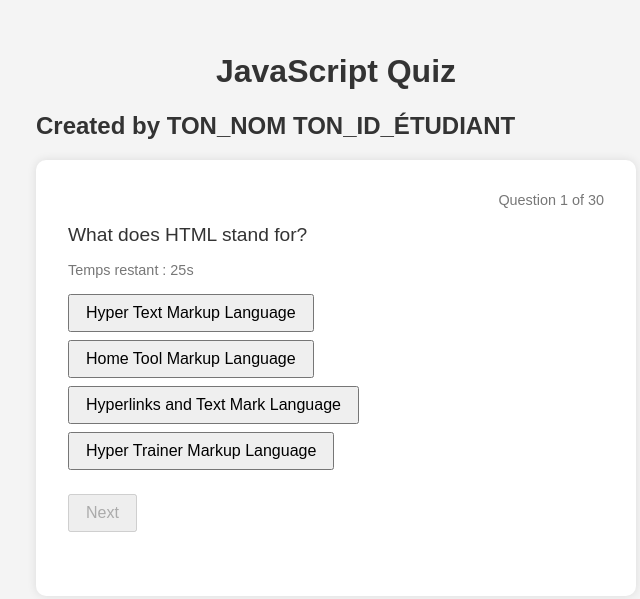
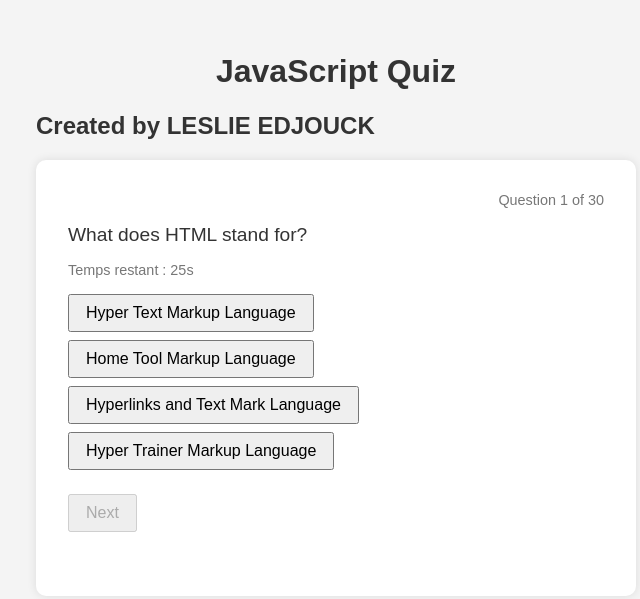
Before and after one commit to juniorgens/Wdpweek5homework-, a plain HTML site: page part2/index.html in a window 1280 px wide. Shown: the whole page, without its empty margins (304-944 px from the left). Drawn offline with Linux system fonts and the light colour scheme.

Commit message:
Update index.html

```diff
--- a/part2/index.html
+++ b/part2/index.html
@@ -56,7 +56,7 @@
 </head>
 <body>
   <h1>JavaScript Quiz</h1>
-  <h2>Created by TON_NOM TON_ID_ÉTUDIANT</h2> <!-- Remplace par ton nom et ID étudiant -->
+  <h2>Created by LESLIE EDJOUCK </h2> <!-- Remplace par ton nom et ID étudiant -->
 
   <div class="quiz-box">
     <div id="question-count">Question 1 of 30</div>
```
